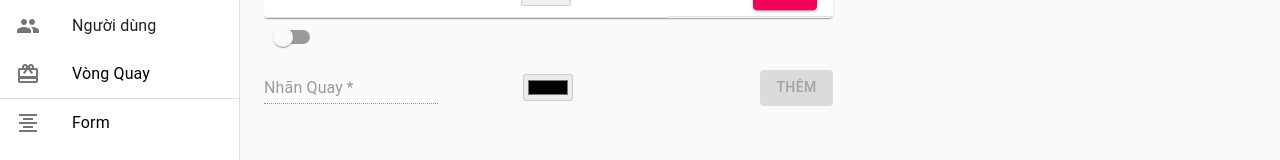
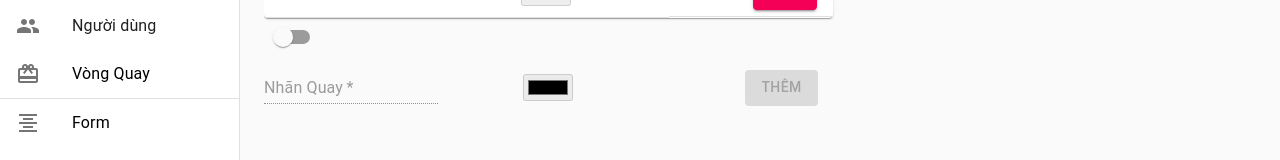
Before and after one commit to tachi098/HHTLMilkTea, a React (Create React App) app in the folder hhtlmilkteaadmin/: page /spinner in a window 1280 px wide. Shown: the part 215-375 px from the top of the page. Built offline with nearby package versions, Linux system fonts and the light colour scheme.

Commit message:
fix code, button add

```diff
--- a/hhtlmilkteaadmin/src/components/Spinner/index.jsx
+++ b/hhtlmilkteaadmin/src/components/Spinner/index.jsx
@@ -35,6 +35,7 @@ const useStyles = makeStyles({
   },
   btn: {
     height: 36,
+    marginRight: 15,
   },
   flexForm: {
     display: "flex",
```
